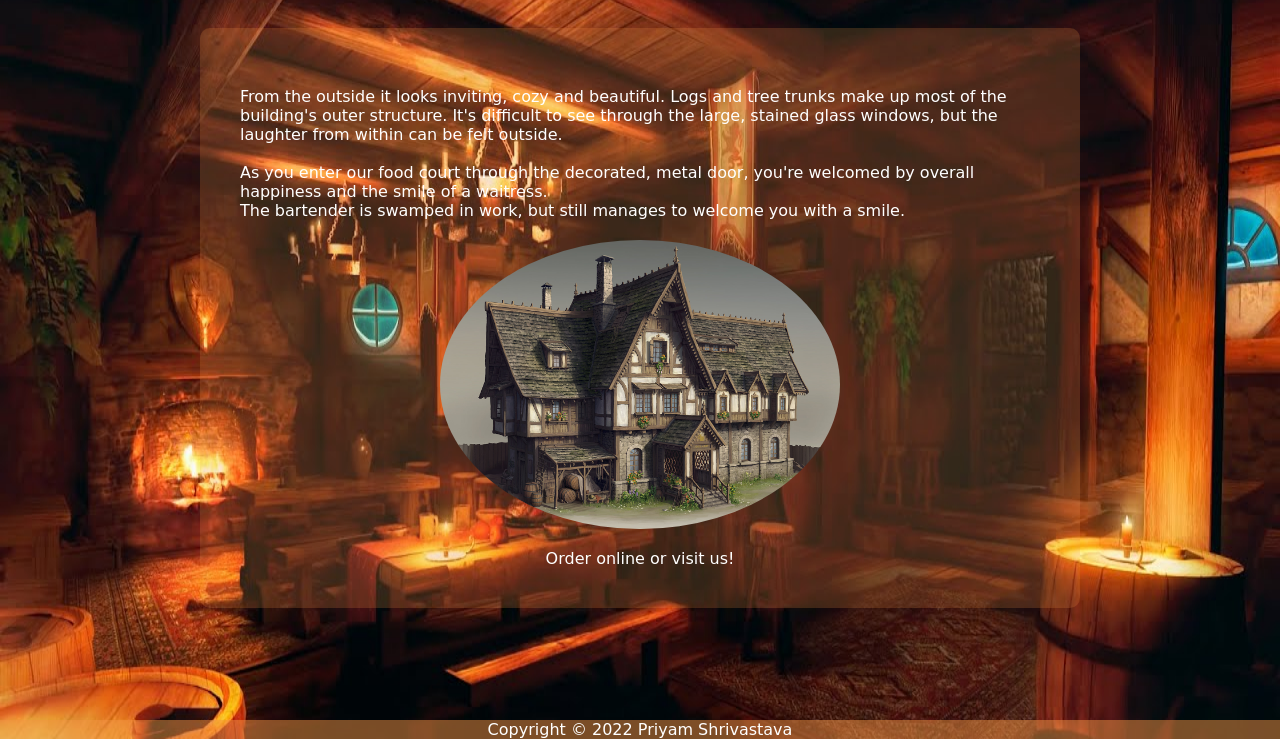
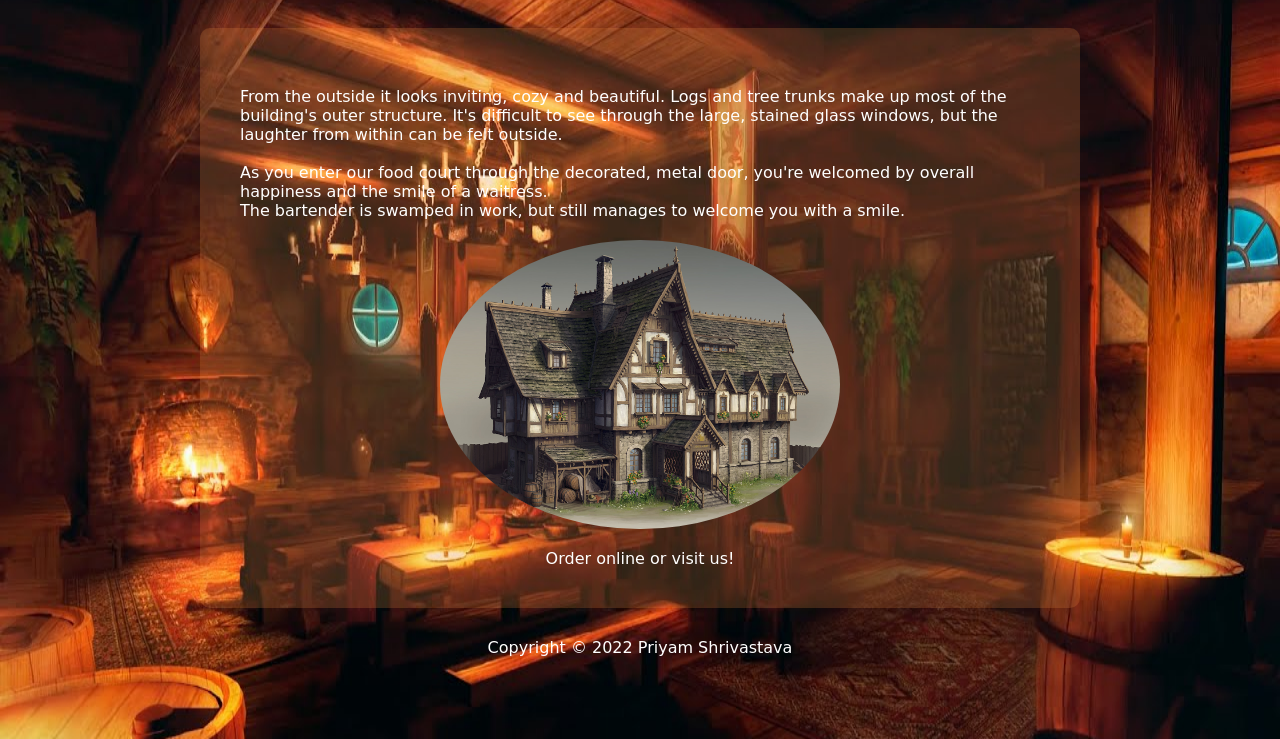
Before and after one commit to gweryf/restaurant-page, a plain HTML site: page index.html in a window 1280 px wide. Shown: the part 61-800 px from the top of the page. Drawn offline with Linux system fonts and the light colour scheme; files whose address does not match are found by name; a web font is replaced by a local one.

Commit message:
fixed the footer

```diff
--- a/style.css
+++ b/style.css
@@ -113,11 +113,8 @@ button {
 }
 
 footer {
-    position: absolute;
-    background-color: rgba(244, 148, 69, 0.5);
+    position: relative;
+    background-color: rgba(244, 148, 69, 0.0);
     text-align: center;
-    justify-content: center;
-    align-items: center;
-    width: 100%;
     bottom: 0;
 }
```
